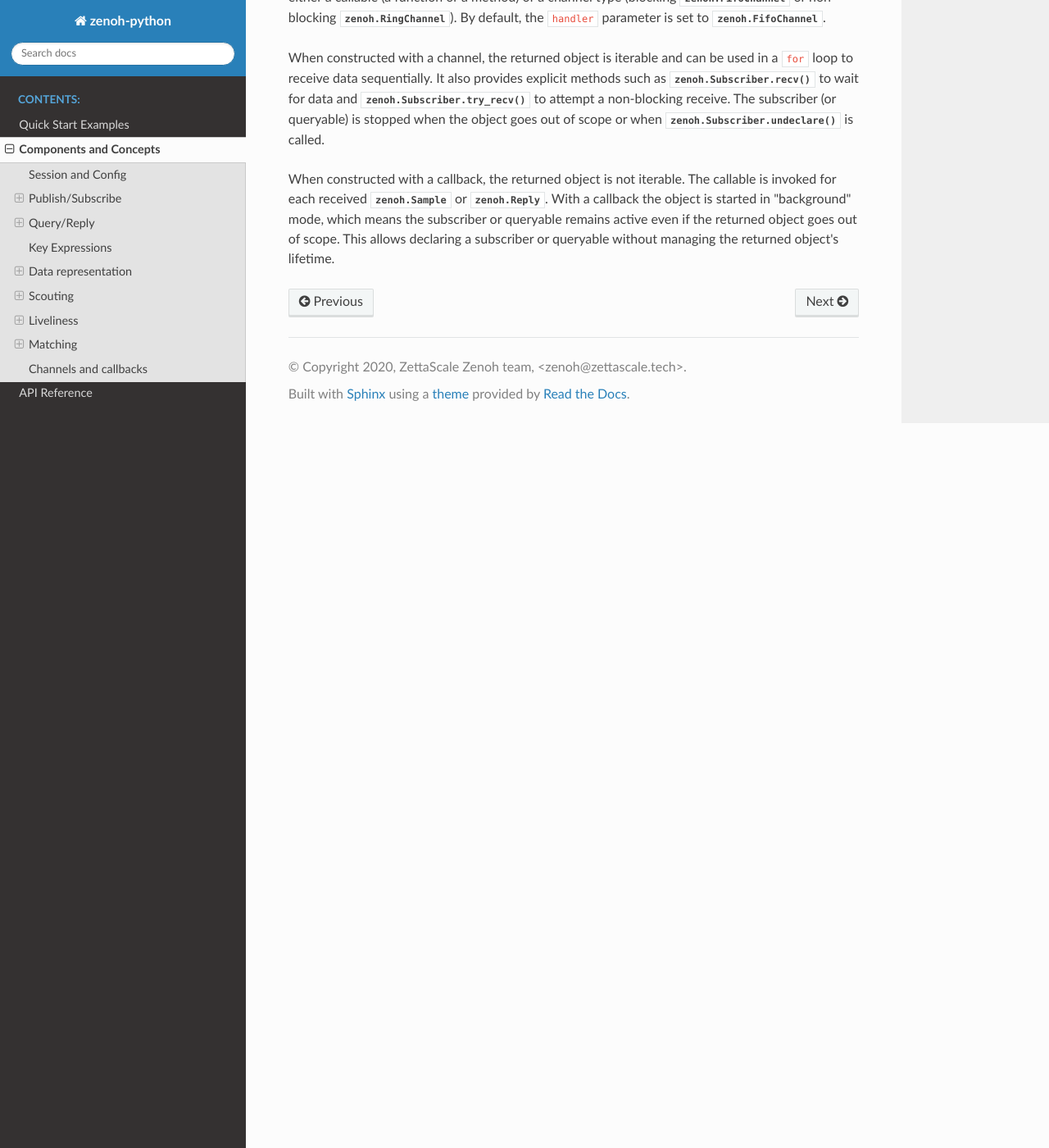
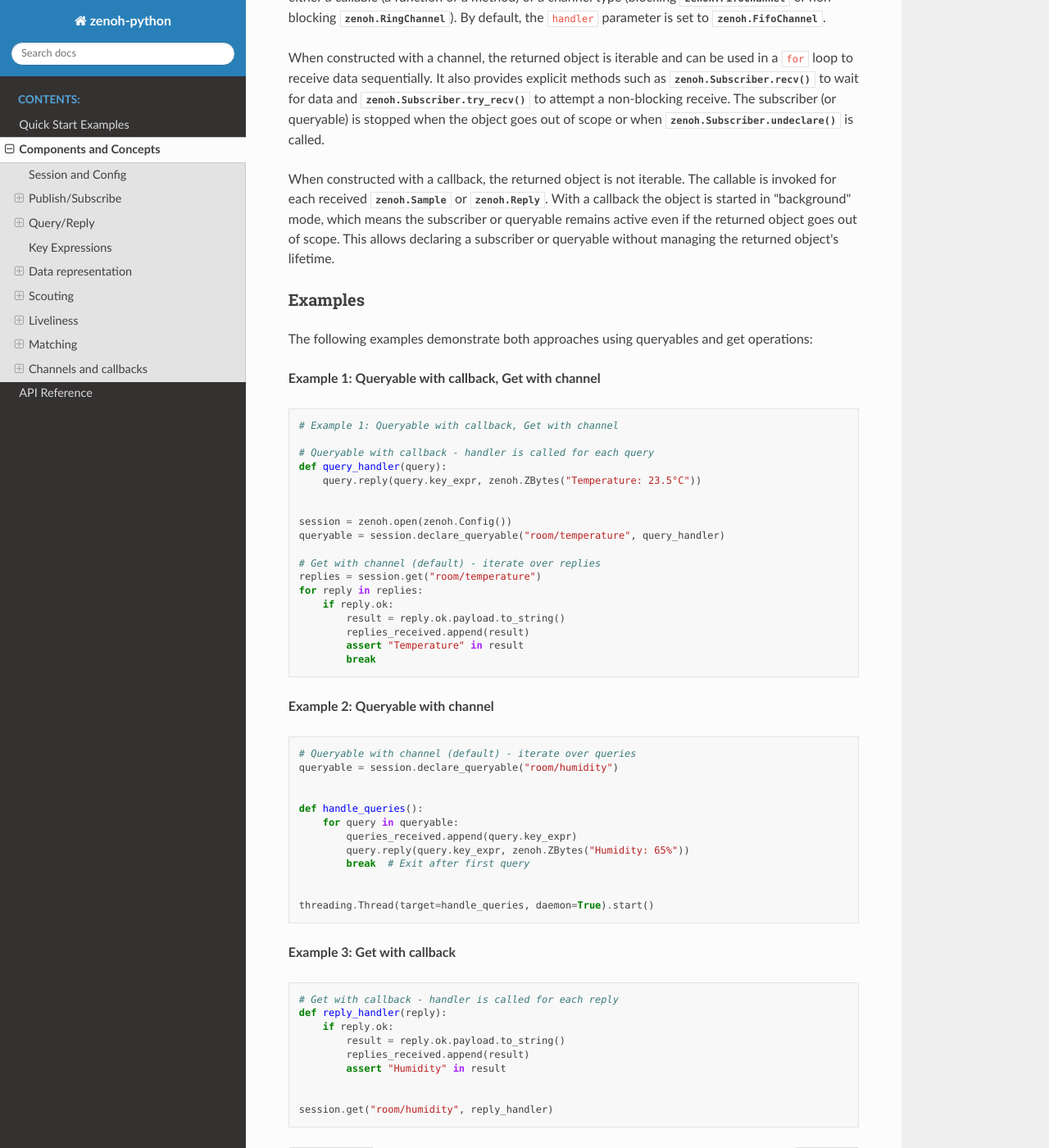
Before and after one commit to eclipse-zenoh/zenoh-python, a Sphinx documentation site: the page built from docs/concepts.rst, in a window 1280 px wide and 1400 px high, scrolled down 8156 px. Shown: the whole window at 82% size. Built offline with Sphinx 7.4.7 and the Read the Docs theme 3.1.0, drawn with Linux system fonts in a browser that asks for light colours.

Commit message:
channnels/callbacks examples

```diff
--- a/docs/concepts.rst
+++ b/docs/concepts.rst
@@ -327,3 +327,26 @@ callable is invoked for each received :class:`zenoh.Sample` or
 mode, which means the subscriber or queryable remains active even if the
 returned object goes out of scope. This allows declaring a subscriber or
 queryable without managing the returned object's lifetime.
+
+Examples
+^^^^^^^^
+
+The following examples demonstrate both approaches using queryables and get operations:
+
+**Example 1: Queryable with callback, Get with channel**
+
+.. literalinclude:: examples/callback_queryable_channel_get.py
+   :language: python
+   :lines: 22-39
+
+**Example 2: Queryable with channel**
+
+.. literalinclude:: examples/channel_queryable_callback_get.py
+   :language: python
+   :lines: 25-36
+
+**Example 3: Get with callback**
+
+.. literalinclude:: examples/channel_queryable_callback_get.py
+   :language: python
+   :lines: 40-48
--- a/docs/docs_examples_check.py
+++ b/docs/docs_examples_check.py
@@ -132,31 +132,30 @@ def validate_doc_markers(
             marker_pairs.append((start, i))
             start = None
 
-    # Check that we have the same number of ranges and marker pairs
-    if len(line_ranges) != len(marker_pairs):
-        corrected_str = (
-            ",".join(f"{ms + 1}-{me - 1}" for ms, me in marker_pairs)
-            if marker_pairs
-            else "N/A"
-        )
-        return False, (
-            f"{rst_file.resolve()}:{rst_line_num}: "
-            f"Range count mismatch ({len(line_ranges)} ranges vs {len(marker_pairs)} marker pairs). "
-            f"Change to :lines: {corrected_str}"
-        )
+    # Match each specified range to a marker pair
+    # Ranges can be a subset of all marker pairs (allows referencing individual sections)
+    for start_line, end_line in line_ranges:
+        # Find matching marker pair
+        matched = False
+        for marker_start, marker_end in marker_pairs:
+            expected_start = marker_start + 1
+            expected_end = marker_end - 1
 
-    # Match each range to its corresponding marker pair - they should be in the same order
-    for idx, (start_line, end_line) in enumerate(line_ranges):
-        marker_start, marker_end = marker_pairs[idx]
-        expected_start = marker_start + 1
-        expected_end = marker_end - 1
+            if start_line == expected_start and end_line == expected_end:
+                matched = True
+                break
 
-        if start_line != expected_start or end_line != expected_end:
-            corrected = [f"{ms + 1}-{me - 1}" for ms, me in marker_pairs]
-            corrected_str = ",".join(corrected)
+        if not matched:
+            # Provide helpful error message with all available marker pairs
+            corrected_str = (
+                ",".join(f"{ms + 1}-{me - 1}" for ms, me in marker_pairs)
+                if marker_pairs
+                else "N/A"
+            )
             return False, (
                 f"{rst_file.resolve()}:{rst_line_num}: "
-                f"Markers mismatch. Change to :lines: {corrected_str}"
+                f"Range {start_line}-{end_line} doesn't match any marker pair. "
+                f"Available ranges: {corrected_str}"
             )
 
     return True, ""
--- /dev/null
+++ b/docs/examples/callback_queryable_channel_get.py
@@ -0,0 +1,47 @@
+#
+# Copyright (c) 2024 ZettaScale Technology
+#
+# This program and the accompanying materials are made available under the
+# terms of the Eclipse Public License 2.0 which is available at
+# http://www.eclipse.org/legal/epl-2.0, or the Apache License, Version 2.0
+# which is available at https://www.apache.org/licenses/LICENSE-2.0.
+#
+# SPDX-License-Identifier: EPL-2.0 OR Apache-2.0
+#
+# Contributors:
+#   ZettaScale Zenoh Team, <zenoh@zettascale.tech>
+#
+import threading
+import time
+
+import zenoh
+
+replies_received = []
+
+# DOC_EXAMPLE_START
+# Example 1: Queryable with callback, Get with channel
+
+# Queryable with callback - handler is called for each query
+def query_handler(query):
+    query.reply(query.key_expr, zenoh.ZBytes("Temperature: 23.5°C"))
+
+
+session = zenoh.open(zenoh.Config())
+queryable = session.declare_queryable("room/temperature", query_handler)
+
+# Get with channel (default) - iterate over replies
+replies = session.get("room/temperature")
+for reply in replies:
+    if reply.ok:
+        result = reply.ok.payload.to_string()
+        replies_received.append(result)
+        assert "Temperature" in result
+        break
+# DOC_EXAMPLE_END
+
+# Verify
+assert len(replies_received) == 1
+
+# Clean up
+queryable.undeclare()
+session.close()
--- /dev/null
+++ b/docs/examples/channel_queryable_callback_get.py
@@ -0,0 +1,60 @@
+#
+# Copyright (c) 2024 ZettaScale Technology
+#
+# This program and the accompanying materials are made available under the
+# terms of the Eclipse Public License 2.0 which is available at
+# http://www.eclipse.org/legal/epl-2.0, or the Apache License, Version 2.0
+# which is available at https://www.apache.org/licenses/LICENSE-2.0.
+#
+# SPDX-License-Identifier: EPL-2.0 OR Apache-2.0
+#
+# Contributors:
+#   ZettaScale Zenoh Team, <zenoh@zettascale.tech>
+#
+import threading
+import time
+
+import zenoh
+
+queries_received = []
+replies_received = []
+
+session = zenoh.open(zenoh.Config())
+
+# DOC_EXAMPLE_START
+# Queryable with channel (default) - iterate over queries
+queryable = session.declare_queryable("room/humidity")
+
+
+def handle_queries():
+    for query in queryable:
+        queries_received.append(query.key_expr)
+        query.reply(query.key_expr, zenoh.ZBytes("Humidity: 65%"))
+        break  # Exit after first query
+
+
+threading.Thread(target=handle_queries, daemon=True).start()
+# DOC_EXAMPLE_END
+
+# DOC_EXAMPLE_START
+# Get with callback - handler is called for each reply
+def reply_handler(reply):
+    if reply.ok:
+        result = reply.ok.payload.to_string()
+        replies_received.append(result)
+        assert "Humidity" in result
+
+
+session.get("room/humidity", reply_handler)
+# DOC_EXAMPLE_END
+
+# Wait for processing
+time.sleep(0.5)
+
+# Verify
+assert len(queries_received) == 1
+assert len(replies_received) == 1
+
+# Clean up
+queryable.undeclare()
+session.close()
```
